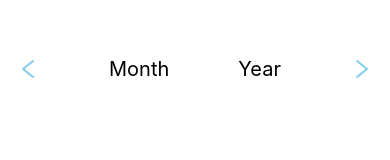
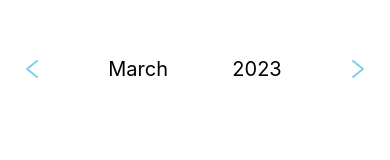
Before and after one commit to kimmy199535/react-app-calendar-HyeonBinKim, a React Native app: screen /Calendar in a window 390 px wide. Shown: the part 329-489 px from the top of the page. Built offline with nearby package versions, Linux system fonts and the light colour scheme.

Commit message:
✨ Calendar Header

```diff
--- a/components/CalendarPage.jsx
+++ b/components/CalendarPage.jsx
@@ -19,7 +19,7 @@ function CalendarPage() {
   const [year, setYear] = useState(YEAR);
   const [date, setDate] = useState(DAY);
 
-  const onPressNextMonth = (month) => {
+  const onPressNextMonth = () => {
     if (month === 12) {
       setYear((prevYear) => prevYear + 1);
       setMonth(1);
@@ -28,7 +28,7 @@ function CalendarPage() {
     }
   };
 
-  const onPressPrevMonth = (month) => {
+  const onPressPrevMonth = () => {
     if (month === 1) {
       setYear((prevYear) => prevYear - 1);
       setMonth(12);
@@ -44,7 +44,12 @@ function CalendarPage() {
 
   return (
     <View style={style.calendarContainer}>
-      <Header month={month} year={year} />
+      <Header
+        month={month}
+        year={year}
+        onPressNextMonth={onPressNextMonth}
+        onPressPrevMonth={onPressPrevMonth}
+      />
       <Body month={month} year={year} date={date} />
     </View>
   );
@@ -56,6 +61,6 @@ const style = StyleSheet.create({
   calendarContainer: {
     width: "100%",
     backgroundColor: "white",
-    paddingHorizontal: 16,
+    paddingHorizontal: 20,
   },
 });
--- a/components/Header.jsx
+++ b/components/Header.jsx
@@ -5,15 +5,30 @@ import { Ionicons, AntDesign } from "@expo/vector-icons";
 
 // 내부 모듈
 
-function Header() {
+function Header(props) {
+  const months = [
+    "",
+    "January",
+    "Febrary",
+    "March",
+    "April",
+    "May",
+    "June",
+    "July",
+    "August",
+    "September",
+    "October",
+    "November",
+    "December",
+  ];
   return (
     <View style={style.headerContainer}>
-      <Pressable>
+      <Pressable onPress={props.onPressPrevMonth}>
         <AntDesign name="left" size={24} color="skyblue" />
       </Pressable>
-      <Text style={style.month}>Month</Text>
-      <Text style={style.year}>Year</Text>
-      <Pressable>
+      <Text style={style.text}>{months[props.month]}</Text>
+      <Text style={style.text}>{props.year}</Text>
+      <Pressable onPress={props.onPressNextMonth}>
         <AntDesign name="right" size={24} color="skyblue" />
       </Pressable>
     </View>
@@ -28,10 +43,7 @@ const style = StyleSheet.create({
     justifyContent: "space-between",
     alignItems: "center",
   },
-  month: {
-    fontSize: 20,
-  },
-  year: {
+  text: {
     fontSize: 20,
   },
 });
```
